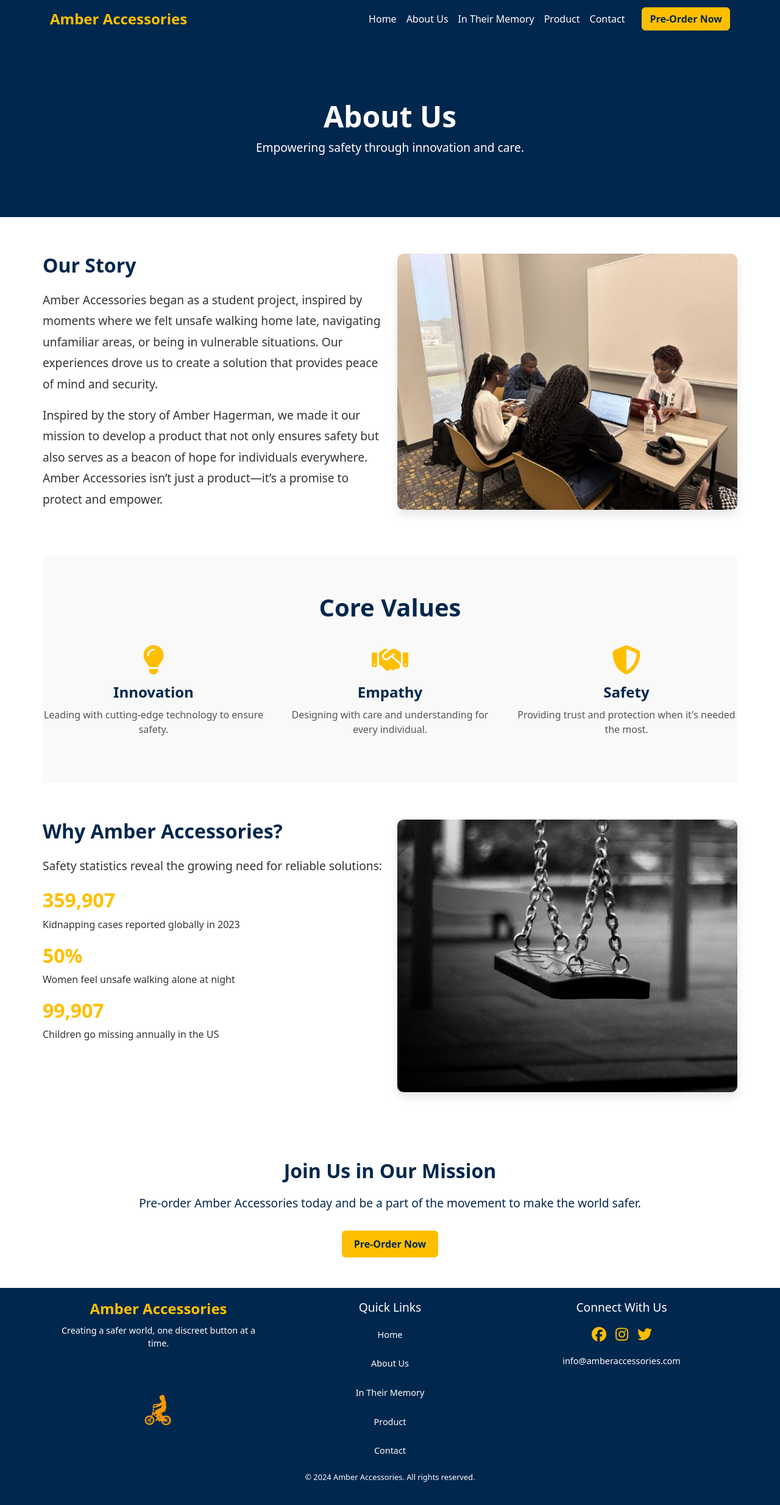
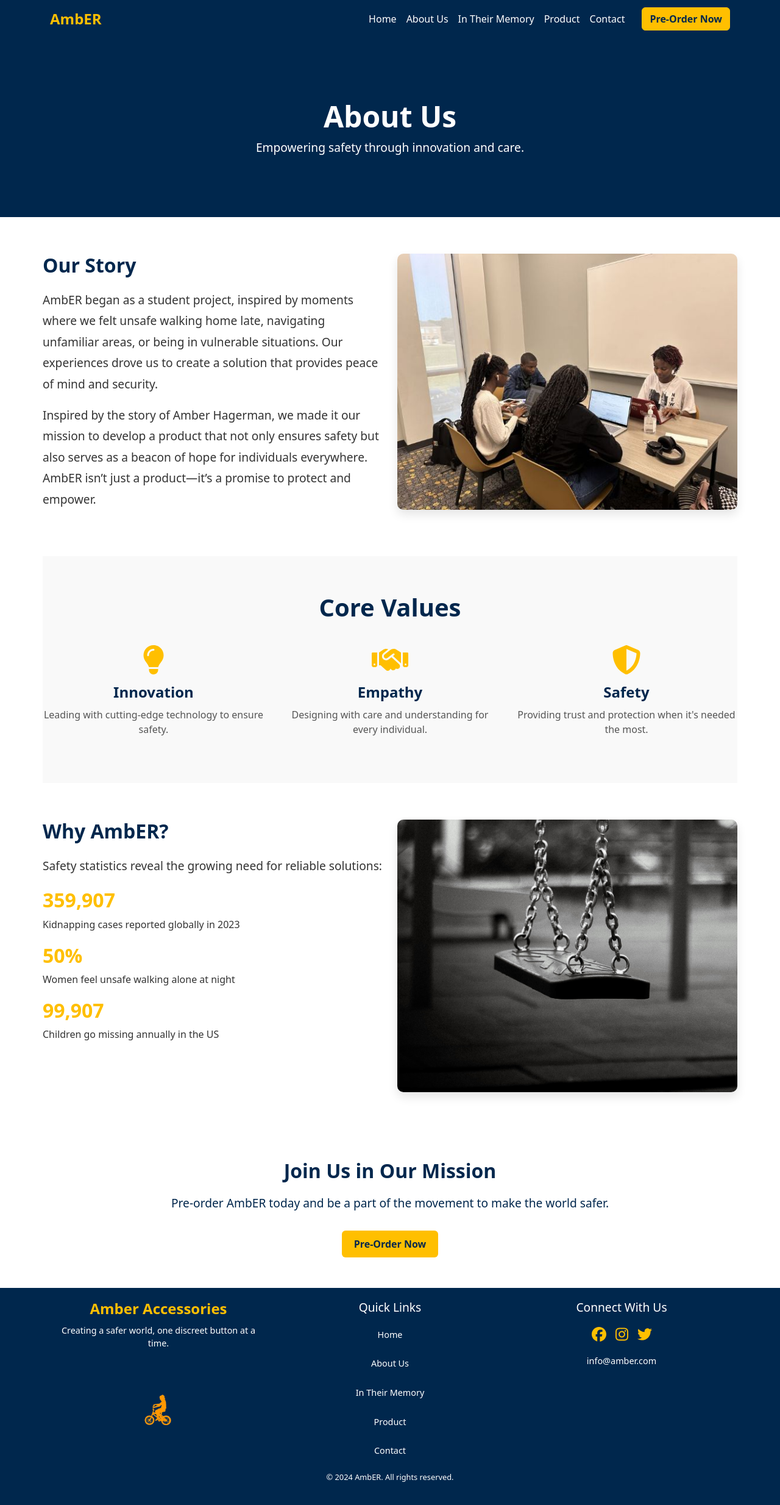
Before and after one commit to Flystar1-tech/amber, a React (Create React App) app: page /AboutUs in a window 1280 px wide. Shown: the whole page at 61% size. Built offline with nearby package versions, Linux system fonts and the light colour scheme.

Commit message:
Changing company name from Amber Accessories to AmbER

```diff
--- a/src/components/AboutUs.js
+++ b/src/components/AboutUs.js
@@ -20,7 +20,7 @@ const AboutUs = () => {
             href="#"
             style={{ color: "#FFBF00", fontWeight: "bold", fontSize: "1.5rem" }}
           >
-            Amber Accessories
+            AmbER
           </Navbar.Brand>
           <Navbar.Toggle aria-controls="basic-navbar-nav" />
           <Navbar.Collapse id="basic-navbar-nav">
@@ -79,14 +79,14 @@ const AboutUs = () => {
           <Col md={6}>
             <h2 style={{ color: "#00274D", fontWeight: "bold", marginBottom: "20px" }}>Our Story</h2>
             <p style={{ fontSize: "1.2rem", lineHeight: "1.8", color: "#333" }}>
-              Amber Accessories began as a student project, inspired by moments where we felt unsafe
+              AmbER began as a student project, inspired by moments where we felt unsafe
               walking home late, navigating unfamiliar areas, or being in vulnerable situations.
               Our experiences drove us to create a solution that provides peace of mind and security.
             </p>
             <p style={{ fontSize: "1.2rem", lineHeight: "1.8", color: "#333" }}>
               Inspired by the story of Amber Hagerman, we made it our mission to develop a product
               that not only ensures safety but also serves as a beacon of hope for individuals
-              everywhere. Amber Accessories isn’t just a product—it’s a promise to protect and empower.
+              everywhere. AmbER isn’t just a product—it’s a promise to protect and empower.
             </p>
           </Col>
           <Col md={6}>
@@ -125,7 +125,7 @@ const AboutUs = () => {
       <Row>
         <Col md={6}>
           <h2 style={{ color: "#00274D", fontWeight: "bold", marginBottom: "20px" }}>
-            Why Amber Accessories?
+            Why AmbER?
           </h2>
           <p style={{ fontSize: "1.2rem", lineHeight: "1.8", color: "#333" }}>
             Safety statistics reveal the growing need for reliable solutions:
@@ -177,7 +177,7 @@ const AboutUs = () => {
           Join Us in Our Mission
         </h2>
         <p style={{ fontSize: "1.2rem", marginBottom: "30px" }}>
-          Pre-order Amber Accessories today and be a part of the movement to make the world safer.
+          Pre-order AmbER today and be a part of the movement to make the world safer.
         </p>
         <Button
           style={{
@@ -273,13 +273,13 @@ const AboutUs = () => {
                 </a>
               </div>
               <p style={{ marginTop: "15px", fontSize: "0.9rem" }}>
-                info@amberaccessories.com
+                info@amber.com
               </p>
             </Col>
           </Row>
           <Row>
             <Col style={{ textAlign: "center", fontSize: "0.8rem", marginTop: "15px" }}>
-              <p>© 2024 Amber Accessories. All rights reserved.</p>
+              <p>© 2024 AmbER. All rights reserved.</p>
             </Col>
           </Row>
         </Container>
--- a/src/components/Home.js
+++ b/src/components/Home.js
@@ -245,7 +245,7 @@ const Home = () => {
           textShadow: "1px 1px 2px rgba(0, 0, 0, 0.2)",
         }}
       >
-        Why Amber?
+        Why AmbER?
       </h2>
     </Col>
   </Row>
@@ -336,7 +336,7 @@ const Home = () => {
       lineHeight: "1.6",
     }}
   >
-    Amber Accessories is making a difference. Here’s a snapshot of what we’ve achieved so far.
+    AmbER is making a difference. Here’s a snapshot of what we’ve achieved so far.
   </p>
   <Container>
     <Row>
@@ -494,7 +494,7 @@ const Home = () => {
             Email Us <span style={{ fontSize: "1.2rem" }}>+</span>
           </h5>
           <div id="emailForm" style={{ display: "none", marginTop: "10px" }}>
-            <form action="mailto:info@amberaccessories.com" method="post" encType="text/plain">
+            <form action="mailto:info@amber.com" method="post" encType="text/plain">
               <input
                 type="text"
                 placeholder="Your Name"
@@ -556,7 +556,7 @@ const Home = () => {
     {/* Copyright */}
     <Row>
       <Col style={{ textAlign: "center", fontSize: "0.8rem", marginTop: "15px" }}>
-        <p>© 2024 Amber Accessories. All rights reserved.</p>
+        <p>© 2024 AmbER. All rights reserved.</p>
       </Col>
     </Row>
   </Container>
--- a/src/components/contact.js
+++ b/src/components/contact.js
@@ -11,9 +11,9 @@ const categories = [
       color: "#00274D",
       questions: [
         {
-          question: "What is Amber Accessories?",
+          question: "What is AmbER?",
           answer:
-            "Amber Accessories is a discreet, wearable safety device designed to provide immediate assistance in emergencies. It allows users to alert emergency contacts, share real-time GPS locations, and access additional features like geo-fencing and satellite tracking (Premium model).",
+            "AmbER is a discreet, wearable safety device designed to provide immediate assistance in emergencies. It allows users to alert emergency contacts, share real-time GPS locations, and access additional features like geo-fencing and satellite tracking (Premium model).",
         },
         {
           question: "How does Amber Accessories work?",
```
